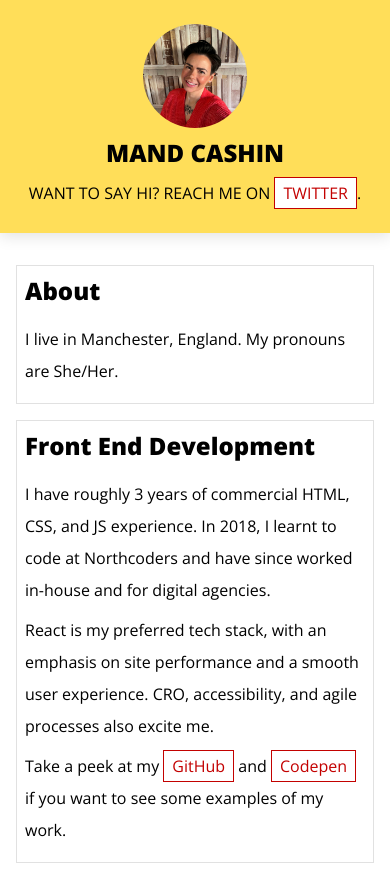
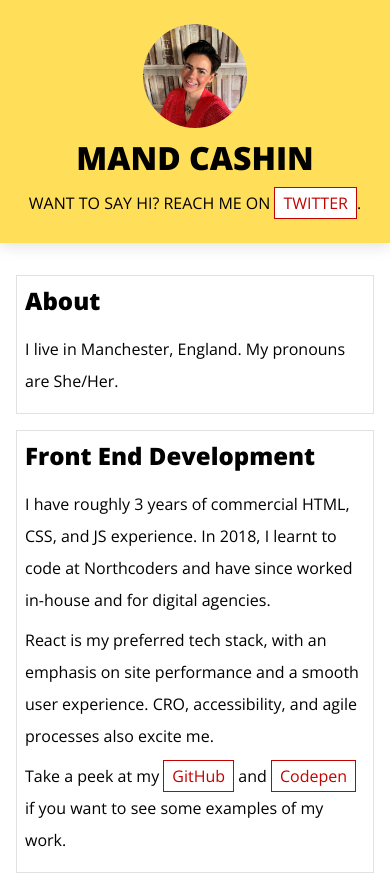
Before and after one commit to RazzBerryMand/mand-cashin-2022, a React (Create React App) app: page / in a window 390 px wide. Shown: the top 874 px of the page. Built offline with nearby package versions, Linux system fonts and the light colour scheme.

Commit message:
style: update heading font size on mobile

```diff
--- a/src/components/Header.css
+++ b/src/components/Header.css
@@ -10,7 +10,7 @@ header {
 }
 
 header h1 {
-  font-size: calc(var(--font-size-base) * 1.5);
+  font-size: calc(var(--font-size-base) * 2);
 }
 
 header img {
```
